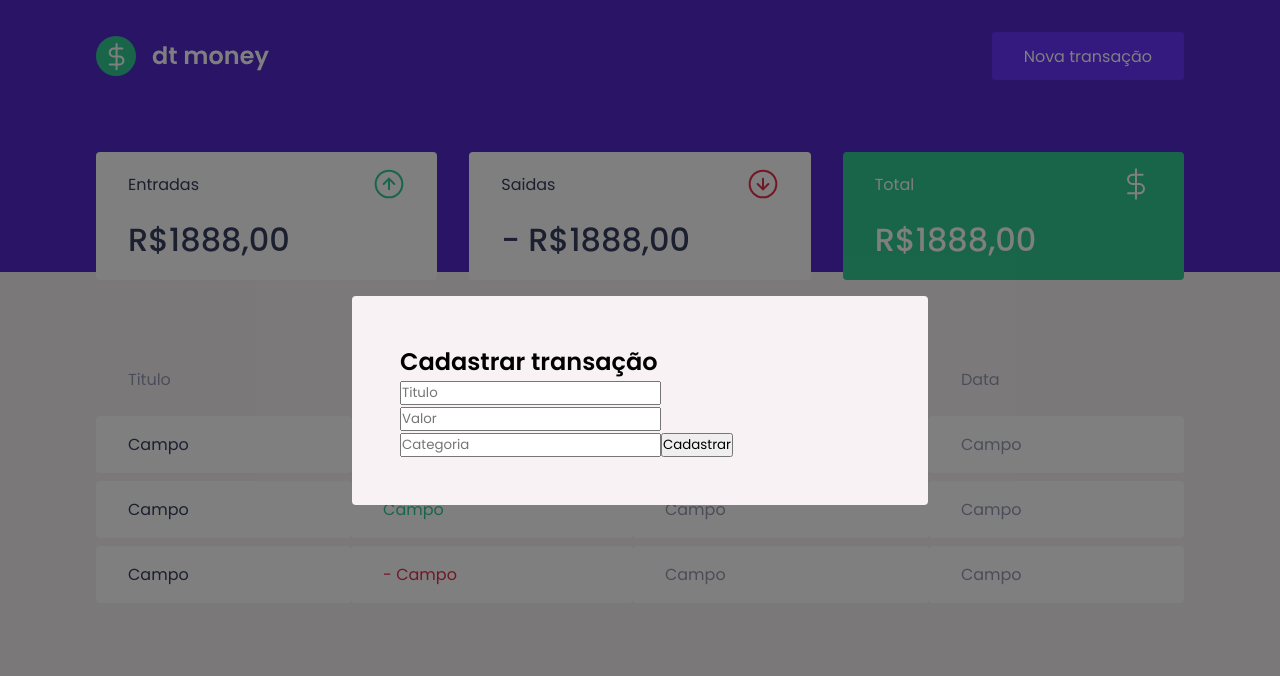
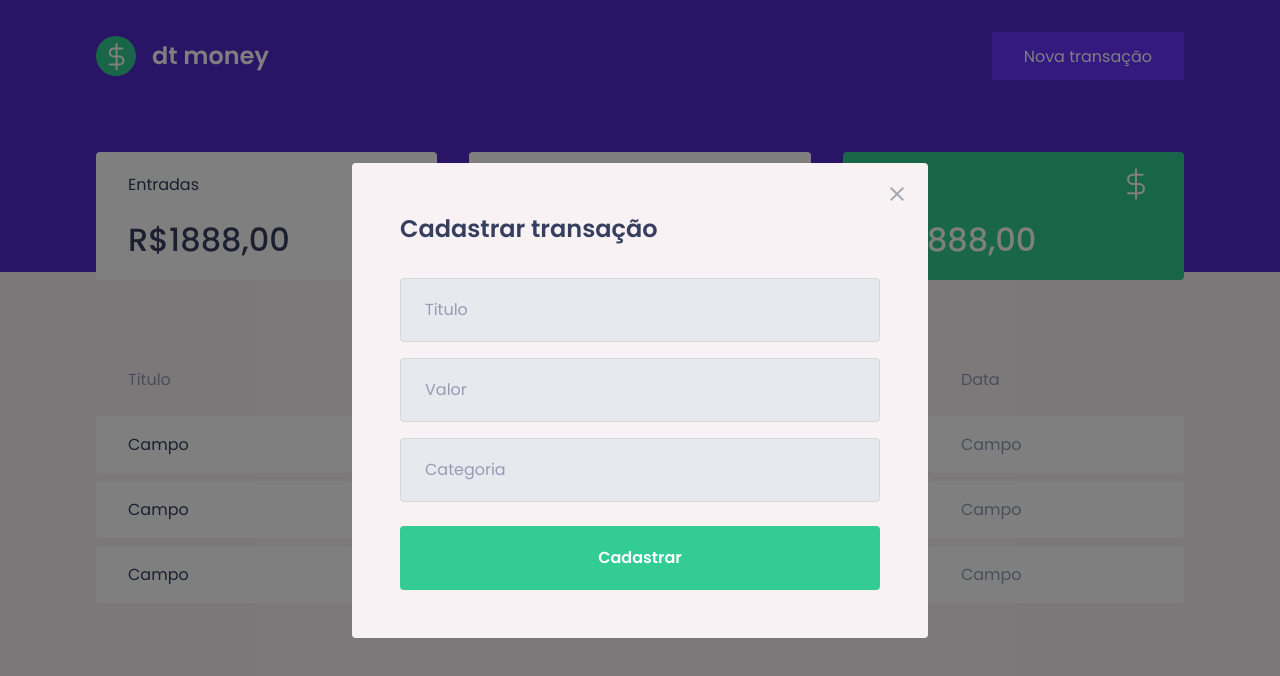
Before and after one commit to mfortunat0/dtmoney, a React (Create React App) app: page / in a window 1280 px wide. Both pictures are taken after a click on the button "Nova transação". Shown: the top 676 px of the page. Built offline with nearby package versions, Linux system fonts and the light colour scheme; no server answers; what miragejs would draw is missing.

Commit message:
estilizando modal

```diff
--- a/src/components/NewTransactionModal/index.tsx
+++ b/src/components/NewTransactionModal/index.tsx
@@ -1,4 +1,5 @@
 import Modal from "react-modal";
+import closeImage from "../../assets/close.svg";
 import { Container } from "./style";
 
 interface NewTransactionModalProps {
@@ -17,6 +18,13 @@
       isOpen={isOpen}
       onRequestClose={onRequestClose}
     >
+      <button
+        type="button"
+        onClick={onRequestClose}
+        className="react-modal-close"
+      >
+        <img src={closeImage} alt="Fechar Modal" />
+      </button>
       <Container>
         <h2>Cadastrar transação</h2>
         <input placeholder="Titulo" />
--- a/src/components/NewTransactionModal/style.ts
+++ b/src/components/NewTransactionModal/style.ts
@@ -1,3 +1,46 @@
 import styled from "styled-components";
 
-export const Container = styled.form``;
+export const Container = styled.form`
+  h2 {
+    color: var(--text-title);
+    font-size: 1.5rem;
+    margin-bottom: 2rem;
+  }
+
+  input {
+    width: 100%;
+    height: 4rem;
+    padding: 0 1.5rem;
+    border-radius: 0.25rem;
+    border: 1px solid #d7d7d7;
+    background-color: #e7e9ee;
+    font-weight: 400;
+    font-size: 1rem;
+
+    &::placeholder {
+      color: var(--text-body);
+    }
+
+    & + input {
+      margin-top: 1rem;
+    }
+  }
+
+  button[type="submit"] {
+    width: 100%;
+    padding: 0 1.5rem;
+    height: 4rem;
+    background-color: var(--green);
+    color: #fff;
+    border-radius: 0.25rem;
+    border: 0;
+    font-size: 1rem;
+    margin-top: 1.5rem;
+    transition: filter 0.2s;
+    font-weight: 600;
+
+    &:hover {
+      filter: brightness(0.9);
+    }
+  }
+`;
--- a/src/styles/global.ts
+++ b/src/styles/global.ts
@@ -73,4 +73,17 @@
     position: relative;
     border-radius: 0.25rem;
   }
+
+  .react-modal-close{
+    position: absolute;
+    right: 1.5rem;
+    top: 1.5rem;
+    border: 0;
+    background-color: transparent;
+    transition: filter 0.2s;
+
+    &:hover {
+      filter: brightness(0.9);
+    }
+  }
 `;
```
